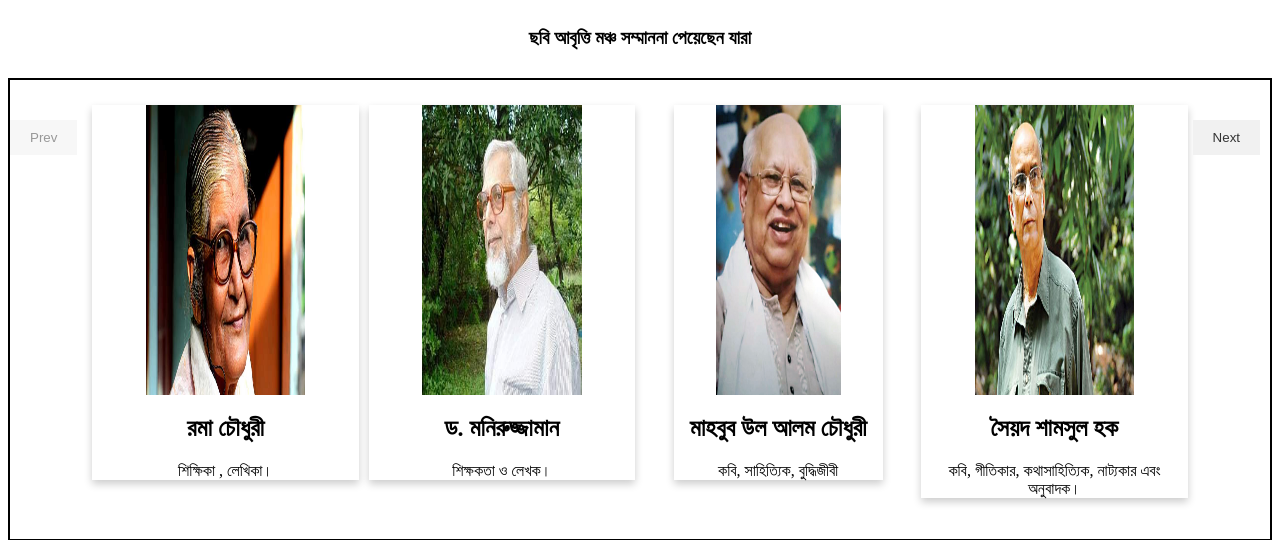
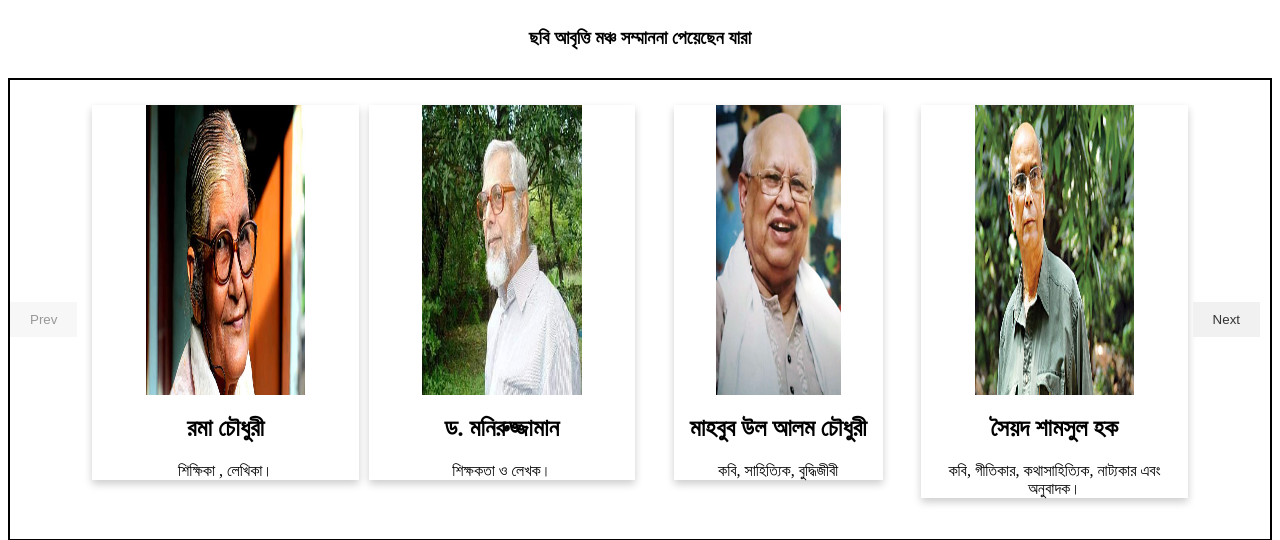
Before and after one commit to 011192059/CU-NEW_U2, a PHP site: page /home2.php in a window 1280 px wide. Shown: the part 873-1413 px from the top of the page. Run offline with PHP 8.4, Linux system fonts and the light colour scheme; data comes from the database, SQL or seed files in the repository.

Commit message:
Button centered

```diff
--- a/home2.php
+++ b/home2.php
@@ -225,7 +225,7 @@ if(
 
     <div class="box">
      <div class="row">
-        <div class="nav">
+        <div class="nav header-text">
           <button class="prev disabled" disabled>Prev</button>
         </div>
 
@@ -321,7 +321,7 @@ if(
           <img src="images/whitepic.jpg" alt="Slide1">
         </div>
 
-        <div class="nav">
+        <div class="nav header-text">
           <button class="next">Next</button>
         </div>
      </div>
```
